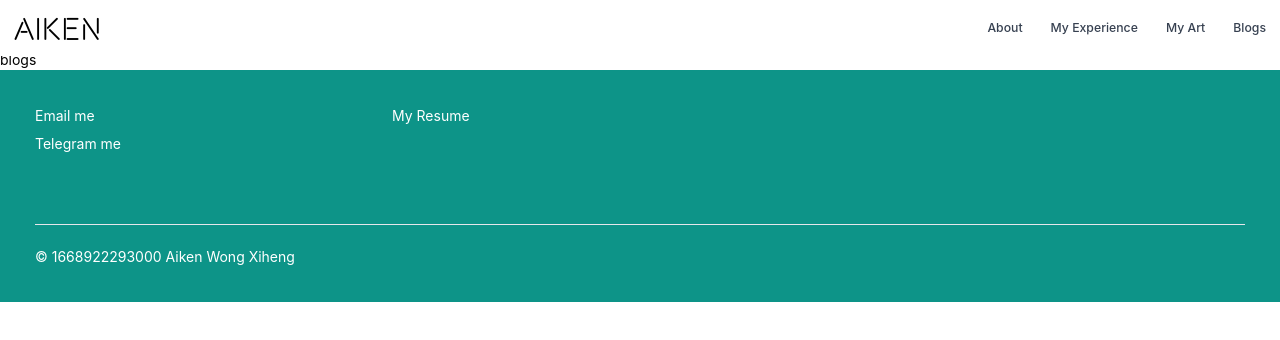
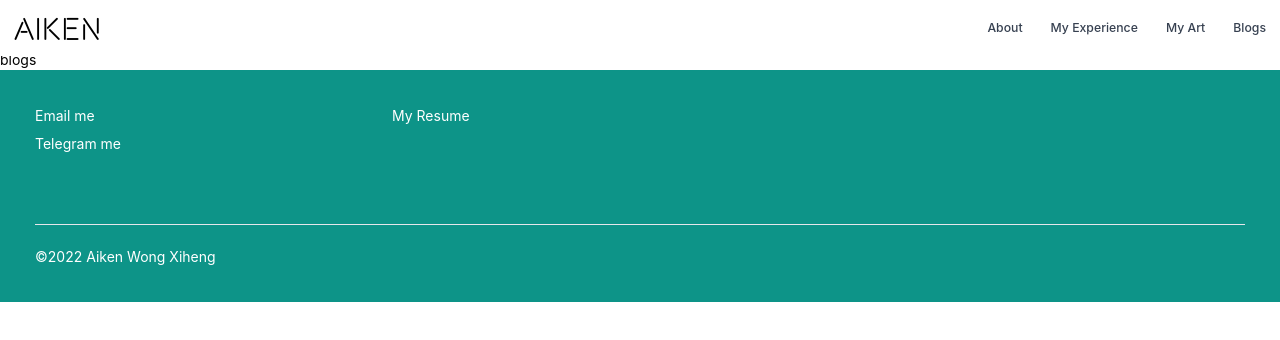
Before and after one commit to aikenwx/Aikenwx, a Next.js app: page /blogs in a window 1280 px wide. Shown: the top 340 px of the page. Built offline with nearby package versions, Linux system fonts and the light colour scheme.

Commit message:
Fix react hydration error

```diff
--- a/components/footer/index.tsx
+++ b/components/footer/index.tsx
@@ -40,7 +40,8 @@ export default function Footer() {
                 <div className="p-10">
                     <hr></hr>
                     <br></br>
-                    {/* copyright */}© {Date.now()} Aiken Wong Xiheng
+                    {/* copyright */}©{new Date().getFullYear()} Aiken Wong
+                    Xiheng
                 </div>
             </div>
         </div>
```
